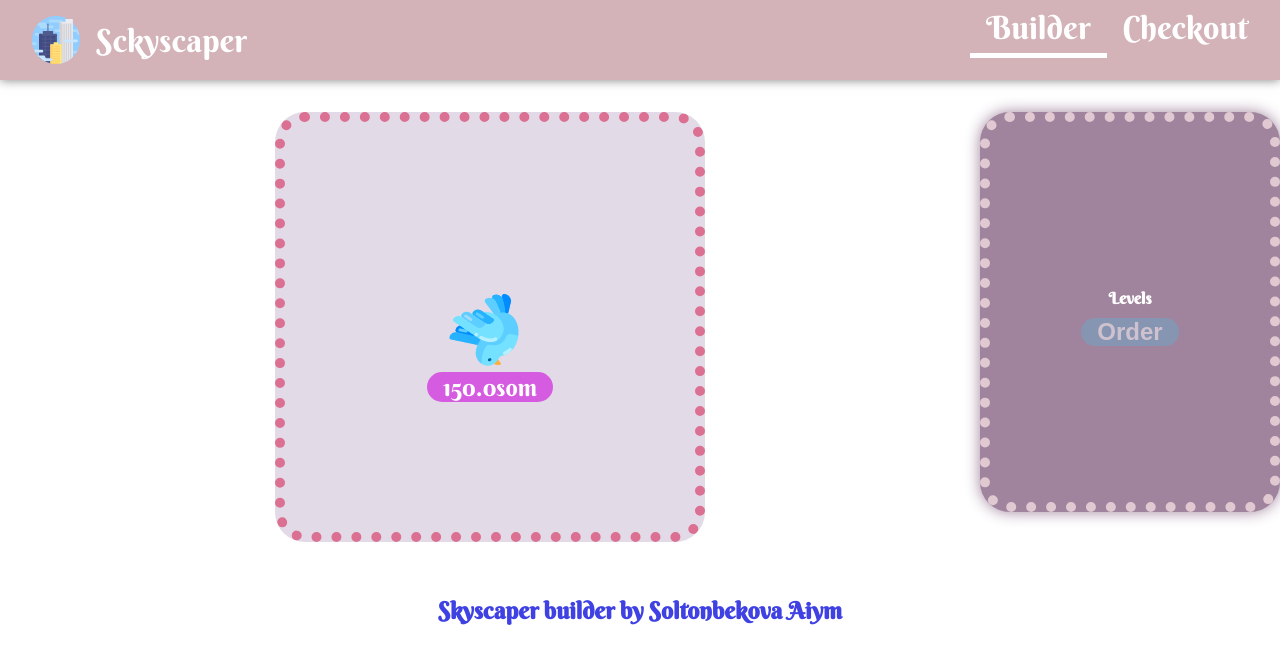
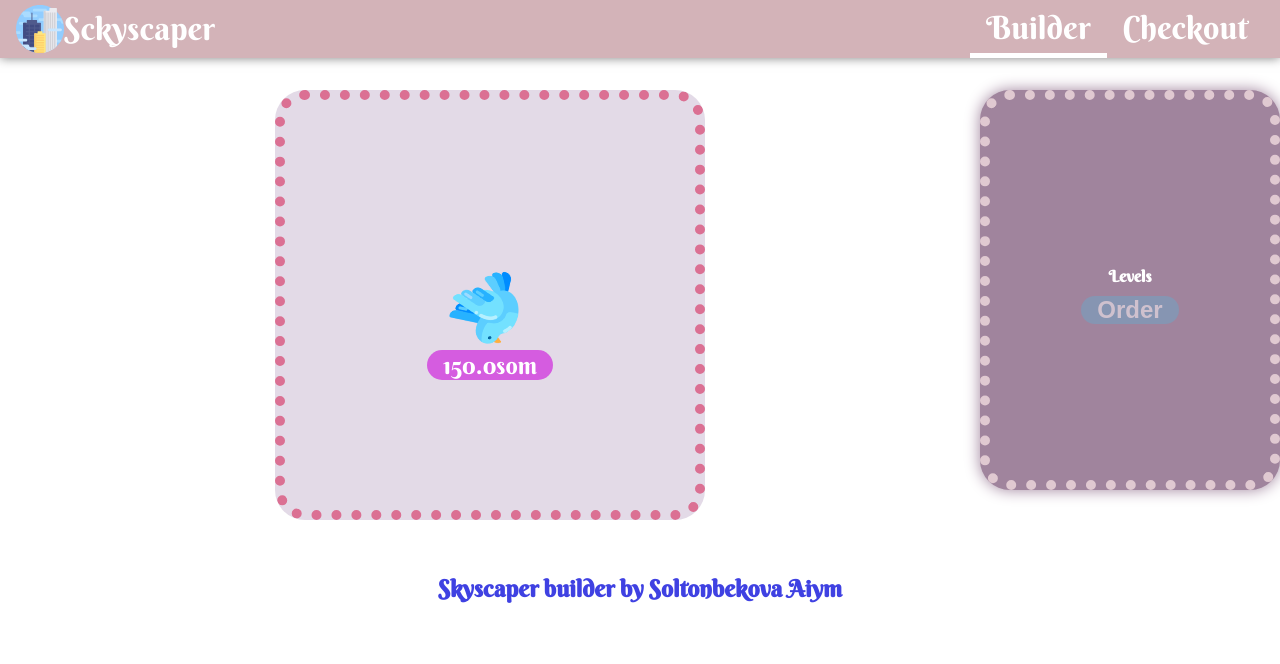
Before and after one commit to soltonbekov-aiymkyz/builder, a React (Create React App) app: page / in a window 1280 px wide. Shown: the top 664 px of the page. Built offline with nearby package versions, Linux system fonts and the light colour scheme; no server answers.

Commit message:
added new styles fir this page

```diff
--- a/src/components/Logo/Logo.module.css
+++ b/src/components/Logo/Logo.module.css
@@ -1,6 +1,6 @@
   .logo img {
     height: 3rem;
-    margin:1rem;
+    /* margin:1rem; */
 
 }
 .logo{
```
Also changed, not shown: src/components/Toolbar/Toolbar.module.css (+0 -17 lines), src/components/SkyscaperBuilder/SkyscaperBuilder.js (line endings or trailing spaces).
